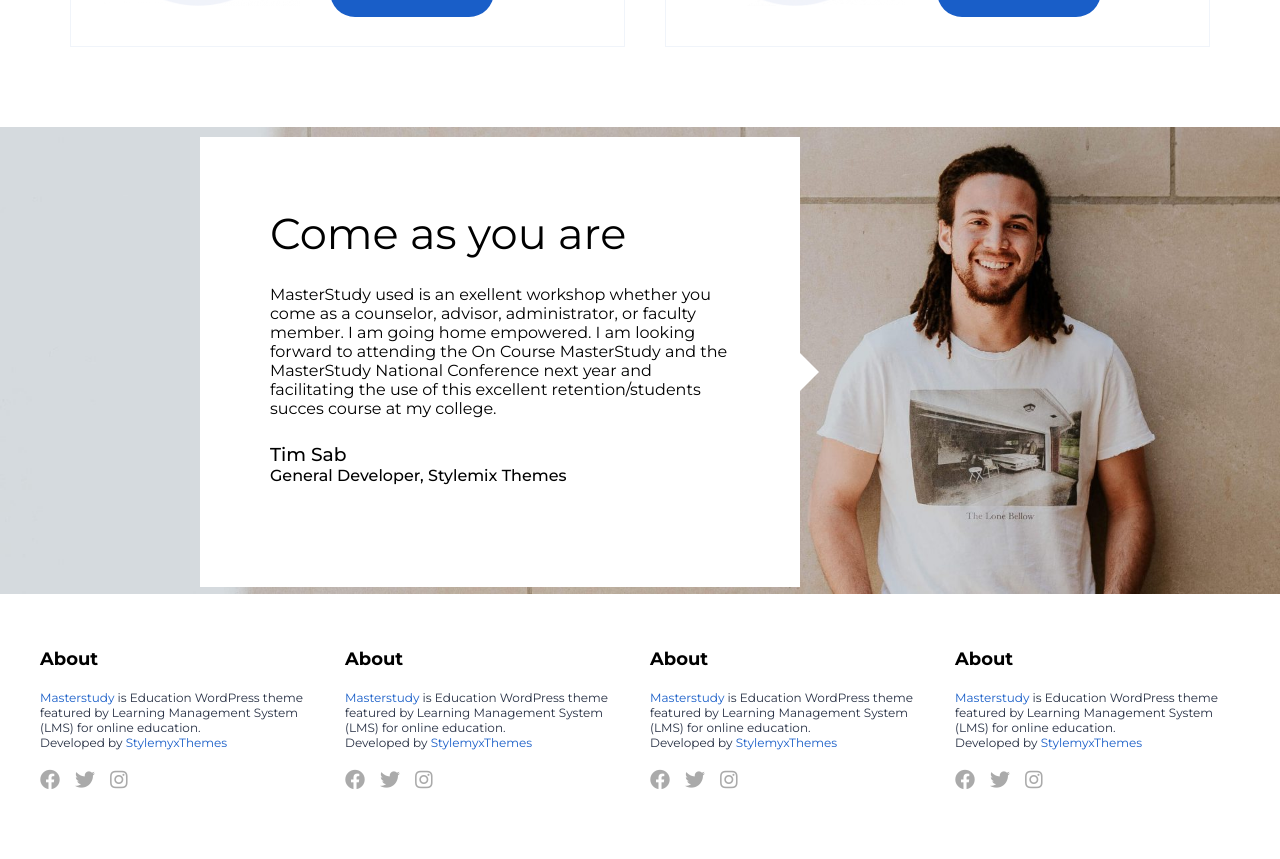
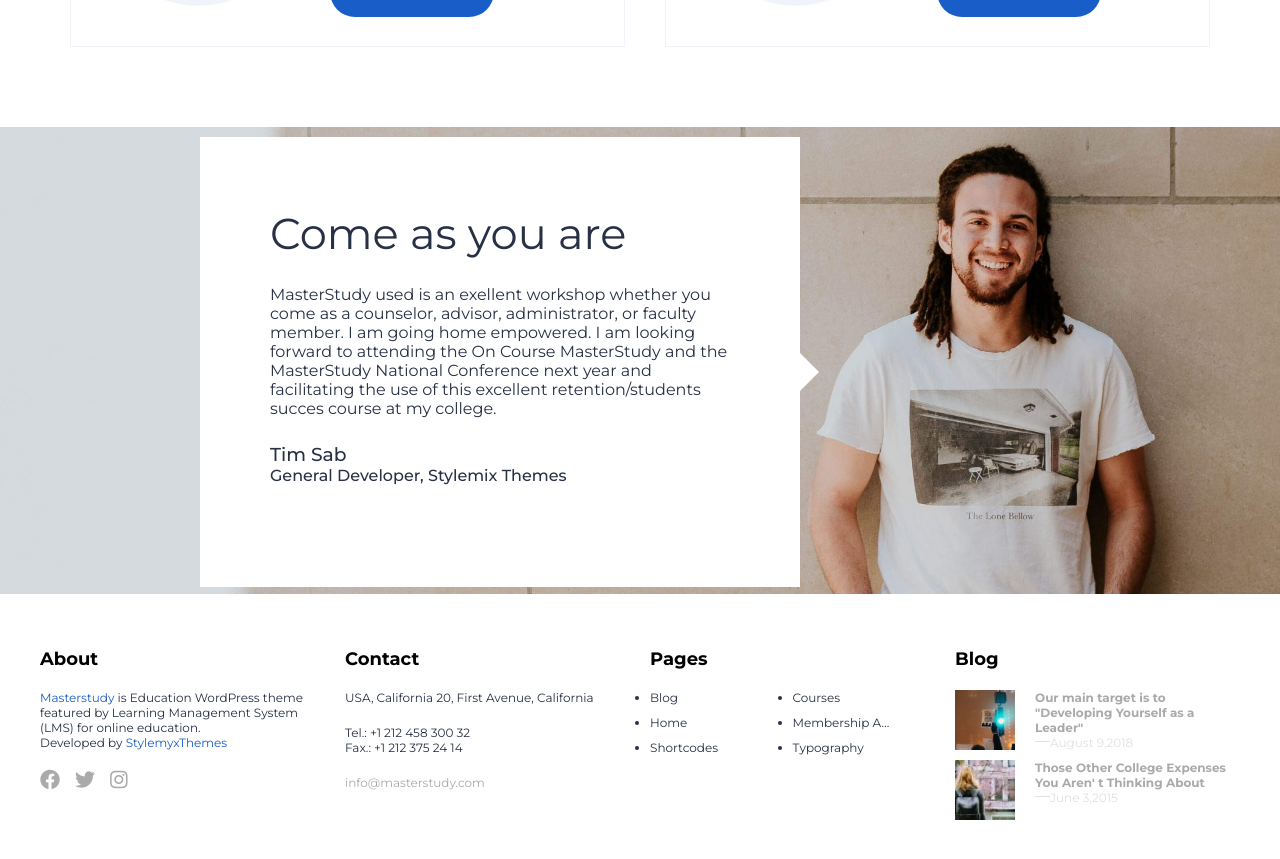
Before and after one commit to alessandroNessi/proj-html-vuejs, a Vue app: page / in a window 1280 px wide. Shown: the part 5460-6319 px from the top of the page. Built offline with nearby package versions, Linux system fonts and the light colour scheme.

Commit message:
impaginazione conclusa

```diff
--- a/src/components/Footer.vue
+++ b/src/components/Footer.vue
@@ -2,28 +2,49 @@
   <footer ref="footer">
     <div class="container-s">
       <div class="footer_card">
-        <h2>About</h2>
+        <h2 class="margin_std">About</h2>
         <p><a class="link" href="#">Masterstudy</a> is Education WordPress theme featured by Learning Management System (LMS) for online education.</p>
-        <p>Developed by <a href="#" class="link">StylemyxThemes</a></p>
-        <p class="comments"><i class="fab fa-facebook"></i><i class="fab fa-twitter"></i><i class="fab fa-instagram"></i></p>
+        <p class="margin_std">Developed by <a href="#" class="link">StylemyxThemes</a></p>
+        <p class="comments"><a href="#"><i class="fab fa-facebook"></i></a><a href="#"><i class="fab fa-twitter"></i></a><a href="#"><i class="fab fa-instagram"></i></a></p>
       </div>
       <div class="footer_card">
-        <h2>About</h2>
-        <p><a class="link" href="#">Masterstudy</a> is Education WordPress theme featured by Learning Management System (LMS) for online education.</p>
-        <p>Developed by <a href="#" class="link">StylemyxThemes</a></p>
-        <p class="comments"><i class="fab fa-facebook"></i><i class="fab fa-twitter"></i><i class="fab fa-instagram"></i></p>
+        <h2 class="margin_std">Contact</h2>
+        <p class="margin_std">USA, California 20, First Avenue, California</p>
+        <p>Tel.: +1 212 458 300 32</p>
+        <p class="margin_std">Fax.: +1 212 375 24 14</p>
+        <p class="comments"><a href="#">info@masterstudy.com</a></p>
       </div>
       <div class="footer_card">
-        <h2>About</h2>
-        <p><a class="link" href="#">Masterstudy</a> is Education WordPress theme featured by Learning Management System (LMS) for online education.</p>
-        <p>Developed by <a href="#" class="link">StylemyxThemes</a></p>
-        <p class="comments"><i class="fab fa-facebook"></i><i class="fab fa-twitter"></i><i class="fab fa-instagram"></i></p>
+        <h2 class="margin_std">Pages</h2>
+        <div class="lists">
+          <ul>
+            <li><a href="#"> Blog </a></li>
+            <li><a href="#"> Home </a></li>
+            <li><a href="#"> Shortcodes </a></li>
+          </ul>
+          <ul>
+            <li><a href="#"> Courses </a></li>
+            <li><a href="#"> Membership A... </a></li>
+            <li><a href="#"> Typography </a></li>
+          </ul>
+        </div>
       </div>
       <div class="footer_card">
-        <h2>About</h2>
-        <p><a class="link" href="#">Masterstudy</a> is Education WordPress theme featured by Learning Management System (LMS) for online education.</p>
-        <p>Developed by <a href="#" class="link">StylemyxThemes</a></p>
-        <p class="comments"><i class="fab fa-facebook"></i><i class="fab fa-twitter"></i><i class="fab fa-instagram"></i></p>
+        <h2 class="margin_std">Blog</h2>
+        <div class="blog_miniature">
+          <img src="../assets/img/photo-1517520287167-4bbf64a00d66-75x75.jpeg" alt="">
+          <div>
+            <h4 class="title">Our main target is to "Developing Yourself as a Leader"</h4>
+            <p class="date">August 9,2018</p>
+          </div>
+        </div>
+        <div class="blog_miniature">
+          <img src="../assets/img/photo-1490376840453-5f616fbebe5b-50x50.jpeg" alt="">
+          <div>
+            <h4 class="title">Those Other College Expenses You Aren' t Thinking About</h4>
+            <p class="date">June 3,2015</p>
+          </div>
+        </div>
       </div>
     </div>
   </footer>
@@ -34,12 +55,6 @@ export default {
   name: "Footer",
   props: {
   },
-  data() {
-    return {};
-  },
-  methods: {},
-  mounted() {
-  },
 };
 </script>
 
@@ -49,18 +64,54 @@ $stdMargin: 20px;
 @import "../assets/style/common.scss";
 footer{
   margin: 50px 0;
+  .margin_std{
+    margin-bottom: $stdMargin;
+  }
   .container-s{
     display: flex;
     .footer_card{
+      .blog_miniature{
+        $imgHeight: 60px;
+        height: $imgHeight;
+        display: flex;
+        margin-bottom: calc($stdMargin / 2);
+        img{
+          height: 100%;
+          width: $imgHeight;
+          margin-right: 20px;
+        }
+        h4{
+          color: $grey700;
+        }
+        .date{
+          color: $grey400;
+          // margin-left: 2px;
+          &:before{
+            content: "";
+            width: 15px;
+            transform: translate(0, -5px);
+            display: inline-block;
+            border-bottom: 1px solid $grey400;
+          }
+        }
+      }
+      .lists{
+        display: flex;
+        ul{
+          list-style: disc;
+          width: 50%;
+          li{
+            margin-bottom: calc($stdMargin / 2);
+            color: $blue900;
+          }
+        }
+      }
       margin-right: 20px;
       &:last-child{
         margin-right: 0;
       }
       width: 25%;
       font-size: $footerFontSize;
-      h2{
-        margin-bottom: $stdMargin;
-      }
       p{
         color: $blue900;
       }
@@ -71,7 +122,6 @@ footer{
         width: 33%;
       }
       .comments{
-        margin-top: $stdMargin;
         color: $grey700;
         .fab{
           font-size: 20px;
--- a/src/components/Main_components/SectionCredits.vue
+++ b/src/components/Main_components/SectionCredits.vue
@@ -29,6 +29,7 @@ export default {
     }
     .comic{
         $this-font: 16px;
+        color: $blue900;
         h2{
             font-size: calc($this-font * 2.7);
         }
```
